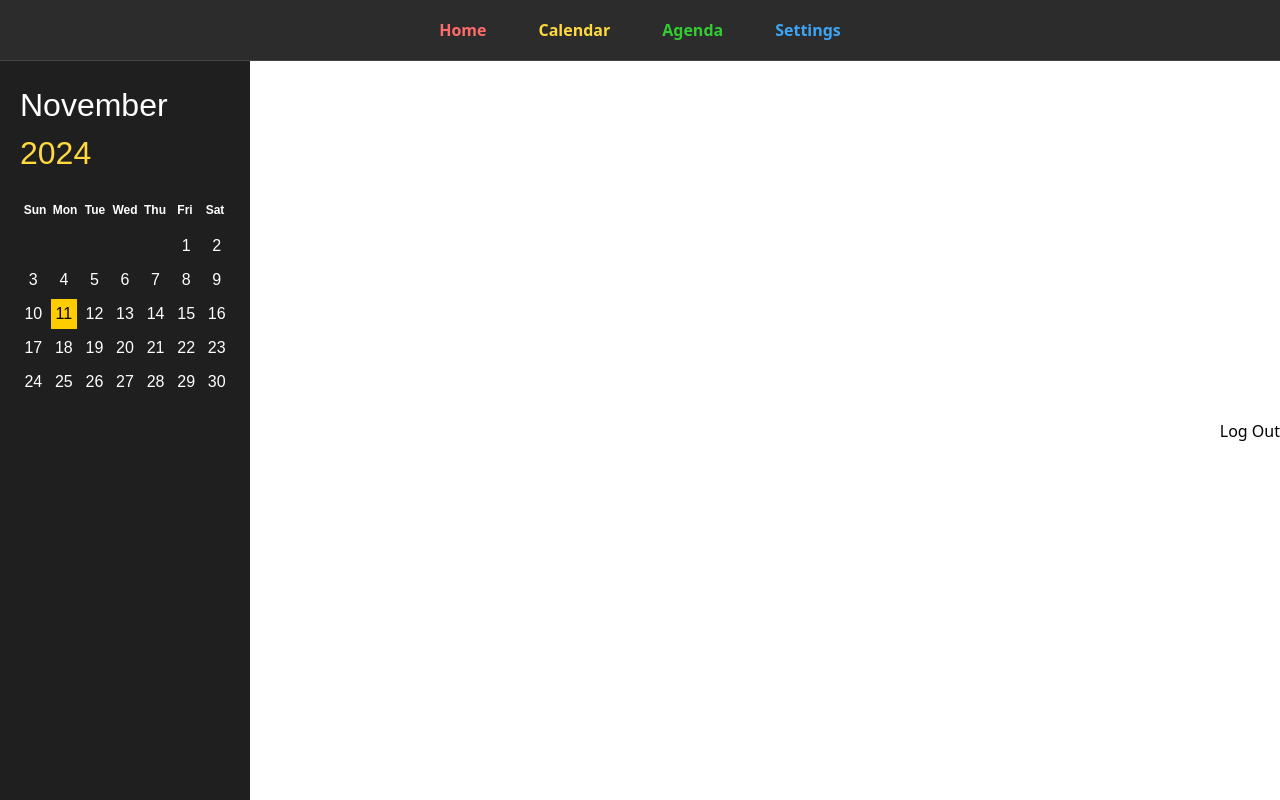
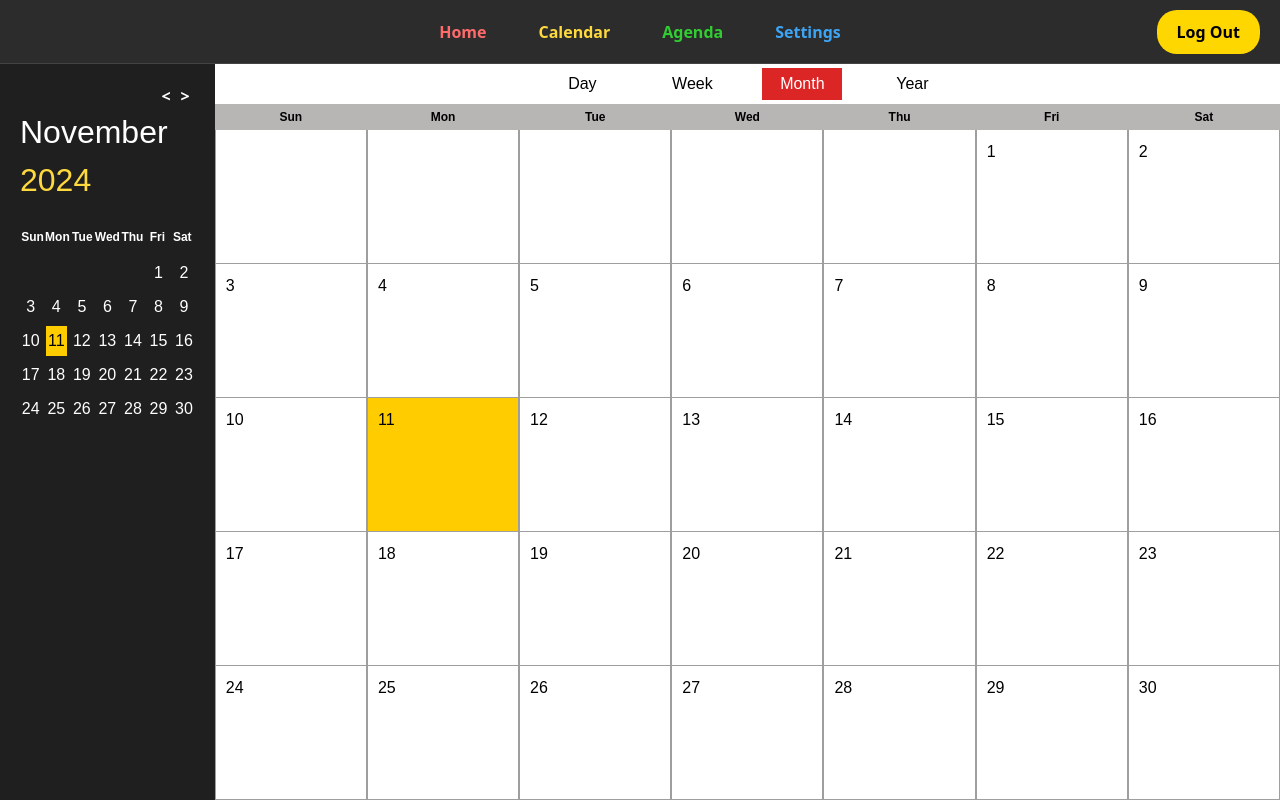
Before and after one commit to mung569/project-management, a Next.js app: page /calendar in a window 1280 px wide. Built offline with nearby package versions, Linux system fonts and the light colour scheme.

Commit message:
Modified calendar CSS

```diff
--- a/src/app/calendar/CalendarPage.module.css
+++ b/src/app/calendar/CalendarPage.module.css
@@ -1,67 +1,89 @@
+/* Calendar container */
 .calendar {
-    max-width: 300px;
+  width: 100%;
   margin: 0 auto;
   font-family: Arial, sans-serif;
   color: white;
+}
+
+/* Calendar navigation */
+.calendarNav {
+  display: flex;
+  justify-content: center;
+  align-items: center;
+  color: black;
+  width: 100%;
+  height: 5vh;
+  gap: 30px;
+  background: white;
+}
+
+.calendarNav button{
+  width: 5em;
+  height: 2em;
+  border-radius: 10;
+}
+
+
+/* Body of the calendar (weekdays + days grid) */
+.calendarBody {
+  display: grid;
+  grid-template-rows: auto 1fr; /* First row for weekdays, second row for days */
+  width: 100%;
+  height: 87vh;
+  background: white;
+}
+
+/* Weekday labels (Sun, Mon, Tue...) */
+.weekdays {
+  display: grid;
+  grid-template-columns: repeat(7, 1fr);  /* 7 columns for each day of the week */
+  font-size: 0.75em;
+  text-align: center;
+  font-weight: bold;
+  color: black;
+  background: rgb(184, 181, 181);
+}
+
+/* Individual weekday label */
+.weekday {
+  padding: 4px 0;
+}
+
+/* Days grid layout */
+.days {
+  display: grid;
+  grid-template-columns: repeat(7, 1fr);  /* 7 columns for each day of the week */
 
 }
 
-  .calendarHeader {
-    display: flex;
-    justify-content: space-between;
-    align-items: center;
-    margin-bottom: 20px;
-    color: white;
+/* Individual button (day) */
+button.day {
+  width: 100%;
+  height: 100%;
+  text-align: left;
+  transition: background-color 0.2s;
+  color: black;
+  padding: 10px;
+  display: inline-flex; /* keep the inline nature of buttons */
+  align-items: flex-start; /* this is default */
+  border-left: 1px solid #9e9e9e; /* Border for each day cell */
+  border-right: 1px solid #9e9e9e;
+  border-bottom: 1px solid #9e9e9e;
 }
 
-  .calendarBody {
-    display: flex;
-    flex-direction: column;
+/* Empty day buttons (for null values) */
+button.day:empty {
+  background-color: transparent;
+  cursor: default;
 }
 
-  .weekdays {
-    display: flex;
-    justify-content: space-between;
+/* Optional: add some spacing between rows */
+.week {
+  display: contents;  /* Allow the day buttons to be laid out directly in the grid without wrapping */
 }
 
-  .weekday {
-    width: 30px;
-    text-align: center;
-    font-weight: bold;
-  }
-
-  .days {
-    display: flex;
-    flex-wrap: wrap;
-  }
-
-  .week {
-    display: flex;
-    justify-content: space-between;
-    width: 100%;
-  }
-
-  .day {
-    width: 30px;
-    height: 30px;
-    text-align: center;
-    line-height: 30px;
-    border: 1px solid #ddd;
-    cursor: pointer;
-    transition: background-color 0.2s;
-    color: white;
-  }
-
-  .day.active:hover {
-    background-color: #ff0000;
-  }
-
-  .day.selected {
-    background-color: #4caf50;
-    color: blue;
-  }
-
-
+/* Styling for the container */
 .container {
   display: flex;
   flex-direction: column;
@@ -70,20 +92,46 @@
   height: 100vh;
 }
 
+/* Main content area */
 .content {
   display: flex;
   flex: 1;
 }
 
+/* Page container to hold all content */
 .pageContainer {
   display: flex;
   flex-direction: column;
   height: 100vh;
 }
 
+/* Content area for main content */
 .contentContainer {
   display: flex;
   flex: 1;
+}
+
+/* Main content area for overflow */
+.mainContent {
+  flex: 1;
+  padding: 40px;
+  overflow-y: auto;
+  color: white;
+}
+
+/* Date styling for selected or displayed date */
+.date {
+  color: #FFD93D;
+  font-size: 2em;
+}
+
+.year {
+  color: #FFD93D;
+}
+
+.day.today {
+background-color: #ffcc00; /* Highlight today with a yellow background */
+ color: black;
 }
 
 .sidebar {
@@ -106,7 +154,33 @@
   font-size: 2em;
 }
 
-.date {
-    color: #FFD93D;
-    font-size: 2em;
+.logoutButton {
+  background-color: #FFD700;
+  color: #000;
+  padding: 10px 20px;
+  border: none;
+  border-radius: 20px;
+  font-weight: bold;
+  cursor: pointer;
+  position: fixed;
+  top: 10px;
+  right: 20px;
 }
+
+.monthChangers {
+  color: white;
+  display: flex;
+  align-items: right;
+  justify-content: right;
+  font-weight: bold;
+}
+
+.monthChangers button {
+  margin-right: 5px;
+  margin-left: 5px;
+}
+
+.monthButton {
+  background-color: #DC2626;
+  color: white;
+}
--- a/src/app/calendar/page.tsx
+++ b/src/app/calendar/page.tsx
@@ -44,6 +44,8 @@ const Calendar: React.FC = () => {
     const month = currentDate.getMonth(); // 0-indexed (0 = January, 11 = December)
     const weeks = generateCalendar(year, month);
 
+    const currentDay = new Date().getDate(); // Get today's date
+
     // Handlers
     const handlePrevMonth = () => {
         setCurrentDate(new Date(year, month - 1, 1));
@@ -63,15 +65,26 @@ const Calendar: React.FC = () => {
       <NavBar />
       <div className={styles.contentContainer}>
         <div className={styles.sidebar}>
+          <div className={styles.monthChangers}>
+            <button onClick={handlePrevMonth}>{`<`}</button>
+            <button onClick={handleNextMonth}>{`>`}</button>
+          </div>
             <MiniCalendar date={currentDate}/>
+
+            <button type='button'
+              className={styles.logoutButton}
+              onClick={() => router.push('/login')}>
+                Log Out
+          </button>
         </div>
 
         {/* Main content */}
         <div className={styles.calendar}>
-            <div className={styles.calendarHeader}>
-                <button onClick={handlePrevMonth}>Prev</button>
-                <h2>{`${currentDate.toLocaleString('default', { month: 'long' })} ${year}`}</h2>
-                <button onClick={handleNextMonth}>Next</button>
+            <div className={styles.calendarNav}>
+                <button>Day</button>
+                <button>Week</button>
+                <button className={styles.monthButton}>Month</button>
+                <button>Year</button>
             </div>
             <div className={styles.calendarBody}>
                 <div className={styles.weekdays}>
@@ -85,26 +98,26 @@ const Calendar: React.FC = () => {
                 <div className={styles.days}>
                     {weeks.map((week, weekIndex) => (
                         <div key={weekIndex} className={styles.week}>
-                        {week.map((day, dayIndex) => (
+                            {week.map((day, dayIndex) => {
+                                const isToday = day === currentDay && month === new Date().getMonth() && year === new Date().getFullYear();
+                                return (
                                     <button
                                         key={dayIndex}
-                            className={`day ${day ? 'active' : ''} ${selectedDay === day ? 'selected' : ''}`}
+                                        className={`${styles.day} ${day ? styles.active : ''} ${selectedDay === day ? styles.selected : ''} ${isToday ? styles.today : ''}`}
                                         onClick={() => handleDayClick(day)}
+                                        disabled={true}
                                     >
                                         {day || ''}
                                     </button>
-                        ))}
+                                );
+                            })}
                         </div>
                     ))}
                 </div>
             </div>
         </div>
 
-          <button type='button'
-            className={styles.logoutButton}
-            onClick={() => router.push('/login')}>
-             Log Out
-          </button>
+
         </div>
         </div>
 );
--- a/src/app/components/NavBar.module.css
+++ b/src/app/components/NavBar.module.css
@@ -7,6 +7,7 @@
     background-color: #2C2C2C;
     padding: 10px 0;
     border-bottom: 1px solid #444;
+    height: 8vh;
   }
 
   .tabs {
--- a/src/app/todo/ToDoPage.module.css
+++ b/src/app/todo/ToDoPage.module.css
@@ -124,7 +124,7 @@
   font-weight: bold;
   cursor: pointer;
   position: fixed;
-  bottom: 20px;
+  top: 10px;
   right: 20px;
 }
 
```
Lines whose indentation alone changed are shown as unchanged.
